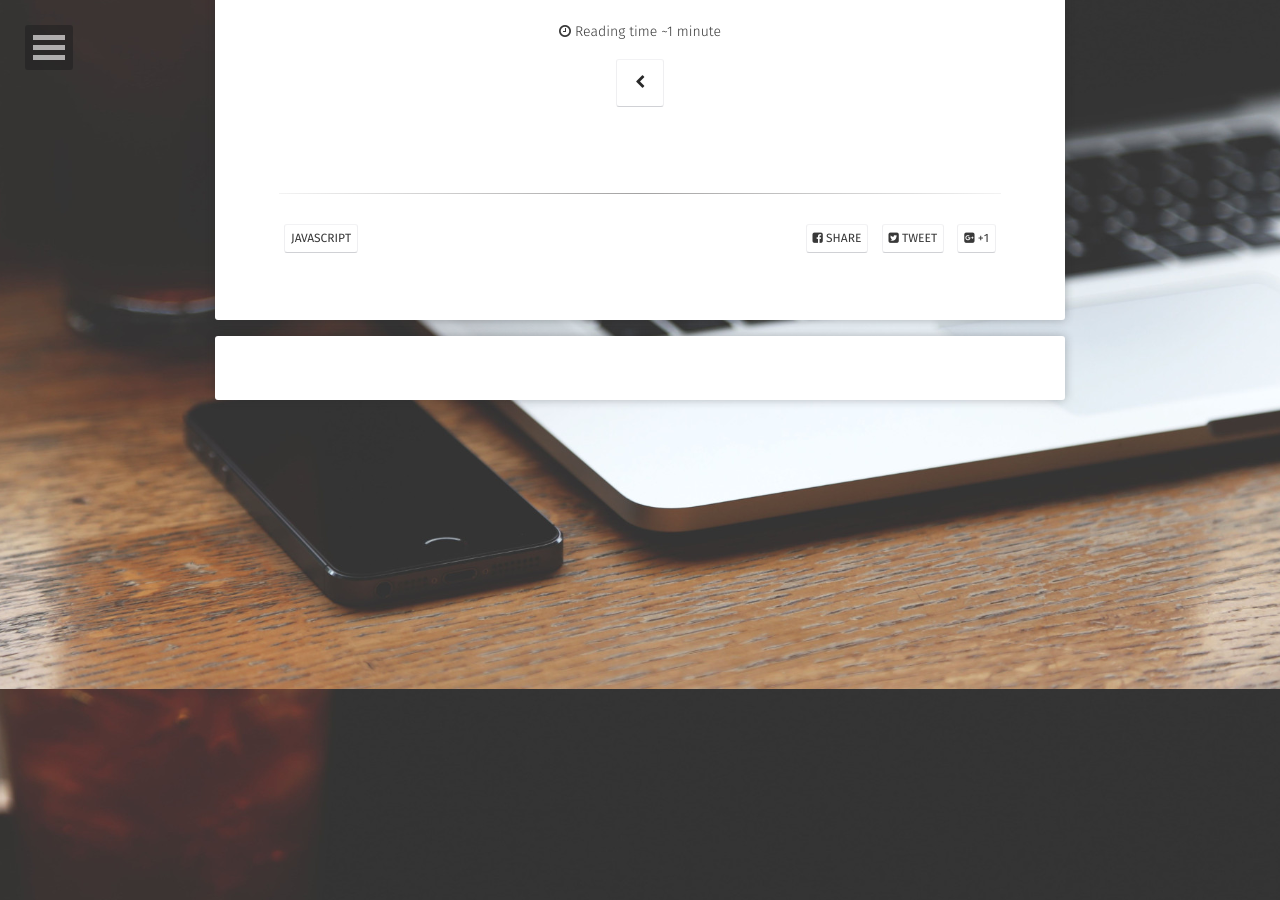
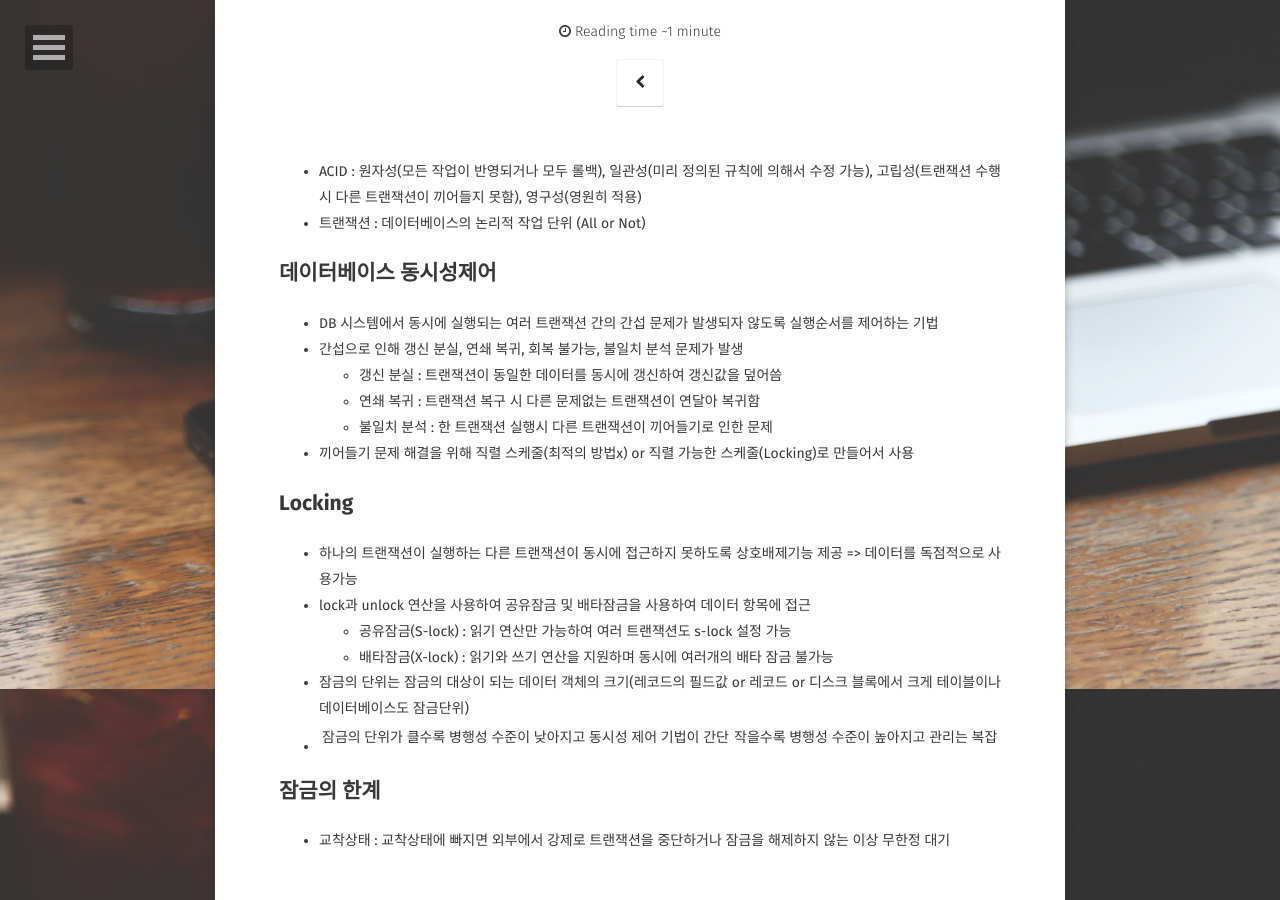
Before and after one commit to limkinam/limkinam.github.io, a Jekyll site: the page built from _posts/2020-07-12-db-locking.md, in a window 1280 px wide and 900 px high, scrolled down 211 px. Built offline with Jekyll 4.4.1, drawn with Linux system fonts in a browser that asks for light colours; some web fonts are replaced; comment, search, counter and statistics services are not loaded; some of the changed text lies outside the part shown.

Commit message:
Update 2020-07-12-db-locking.md

```diff
--- a/_posts/2020-07-12-db-locking.md
+++ b/_posts/2020-07-12-db-locking.md
@@ -6,3 +6,38 @@ excerpt: "데이터 베이스 병행 제어 기법인 Locking에 대해새 알
 tags: [javascript]
 comments: true
 ---
+
+* ACID : 원자성(모든 작업이 반영되거나 모두 롤백), 일관성(미리 정의된 규칙에 의해서 수정 가능), 고립성(트랜잭션 수행 시 다른 트랜잭션이 끼어들지 못함), 영구성(영원히 적용)
+* 트랜잭션 : 데이터베이스의 논리적 작업 단위 (All or Not)
+
+## 데이터베이스 동시성제어
+ - DB 시스템에서 동시에 실행되는 여러 트랜잭션 간의 간섭 문제가 발생되자 않도록 실행순서를 제어하는 기법
+ - 간섭으로 인해 갱신 분실, 연쇄 복귀, 회복 불가능, 불일치 분석 문제가 발생
+    - 갱신 분실 : 트랜잭션이 동일한 데이터를 동시에 갱신하여 갱신값을 덮어씀
+    - 연쇄 복귀 : 트랜잭션 복구 시 다른 문제없는 트랜잭션이 연달아 복귀함
+    - 불일치 분석 : 한 트랜잭션 실행시 다른 트랜잭션이 끼어들기로 인한 문제
+ - 끼어들기 문제 해결을 위해 직렬 스케줄(최적의 방법x) or 직렬 가능한 스케줄(Locking)로 만들어서 사용
+
+## Locking
+ - 하나의 트랜잭션이 실행하는 다른 트랜잭션이 동시에 접근하지 못하도록 상호배제기능 제공 => 데이터를 독점적으로 사용가능
+ - lock과 unlock 연산을 사용하여 공유잠금 및 배타잠금을 사용하여 데이터 항목에 접근
+    - 공유잠금(S-lock) : 읽기 연산만 가능하여 여러 트랜잭션도 s-lock 설정 가능
+    - 배타잠금(X-lock) : 읽기와 쓰기 연산을 지원하며 동시에 여러개의 배타 잠금 불가능
+ - 잠금의 단위는 잠금의 대상이 되는 데이터 객체의 크기(레코드의 필드값 or 레코드 or 디스크 블록에서 크게 테이블이나 데이터베이스도 잠금단위)
+ - 잠금의 단위가 클수록 병행성 수준이 낮아지고 동시성 제어 기법이 간단 | 작을수록 병행성 수준이 높아지고 관리는 복잡
+
+## 잠금의 한계
+ - 교착상태 : 교착상태에 빠지면 외부에서 강제로 트랜잭션을 중단하거나 잠금을 해제하지 않는 이상 무한정 대기
+<p align="center"><img src="../assets/img/DB_deadlock.JPG"></p>
+
+ - 2단계 자금 규약 : 잠금을 설정하는 단계와 해제하는 단계로 나누어 수행(직렬성 보장, 교착상태 예방 불가능)
+    - 확장단계(growing phase) : 트랜잭션이 lock 연산만 수행할 수 있고 unlock 연산은 수행할 수 없는 단계
+    - 축소단계(shrinking phase) : 트랜잭션이 unlock 연산만 수행할 수 있고 lock 연산은 수행할 수 없는 단계
+ - 엄격한 2단계 잠금 규약 : 모든 X-lock에 대한 unlock 연산을 트랜잭션이 완전히 완료된 후에 실행
+
+## 타임 스탬프
+ - 읽거나 변경할 데이터에 대해 트랜잭션을 실행하기 전에 타임 스탬프를 부여하고 타임 스탬프 순서에 따라 트랜잭션 작업을 수행
+
+## Reference
+<a href="https://medium.com/pocs/%EB%8F%99%EC%8B%9C%EC%84%B1-%EC%A0%9C%EC%96%B4-%EA%B8%B0%EB%B2%95-%EC%9E%A0%EA%B8%88-locking-%EA%B8%B0%EB%B2%95-319bd0e6a68a">동시성 제어기법</a>
+<a href="http://elearning.kocw.net/document/lec/2011/AnDong/SongHeeHeon/09.pdf">자료</a>
```
